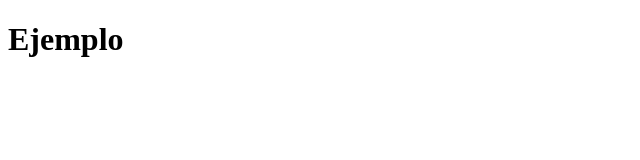
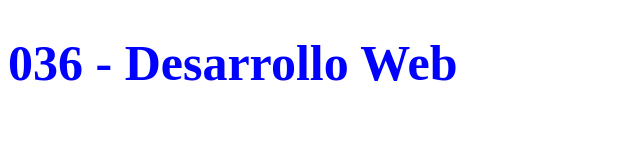
Before and after one commit to mayen5/MediaQuery, a plain HTML site: page src/index.html in a window 1280 px wide. Shown: the whole page, without its empty margins (0-640 px from the left). Drawn offline with Linux system fonts and the light colour scheme.

Commit message:
se agrega archivo CSS

```diff
--- /dev/null
+++ b/css/style.css
@@ -0,0 +1,4 @@
+h1{
+    color: blue;
+    font-size: 50px;
+}
--- a/src/index.html
+++ b/src/index.html
@@ -3,9 +3,10 @@
 <head>
     <meta charset="UTF-8">
     <meta name="viewport" content="width=device-width, initial-scale=1.0">
+    <link rel="stylesheet" href="../css/style.css">
     <title>Página Principal</title>
 </head>
 <body>
-    <h1>Ejemplo</h1>
+    <h1>036 - Desarrollo Web</h1>
 </body>
 </html>
```
